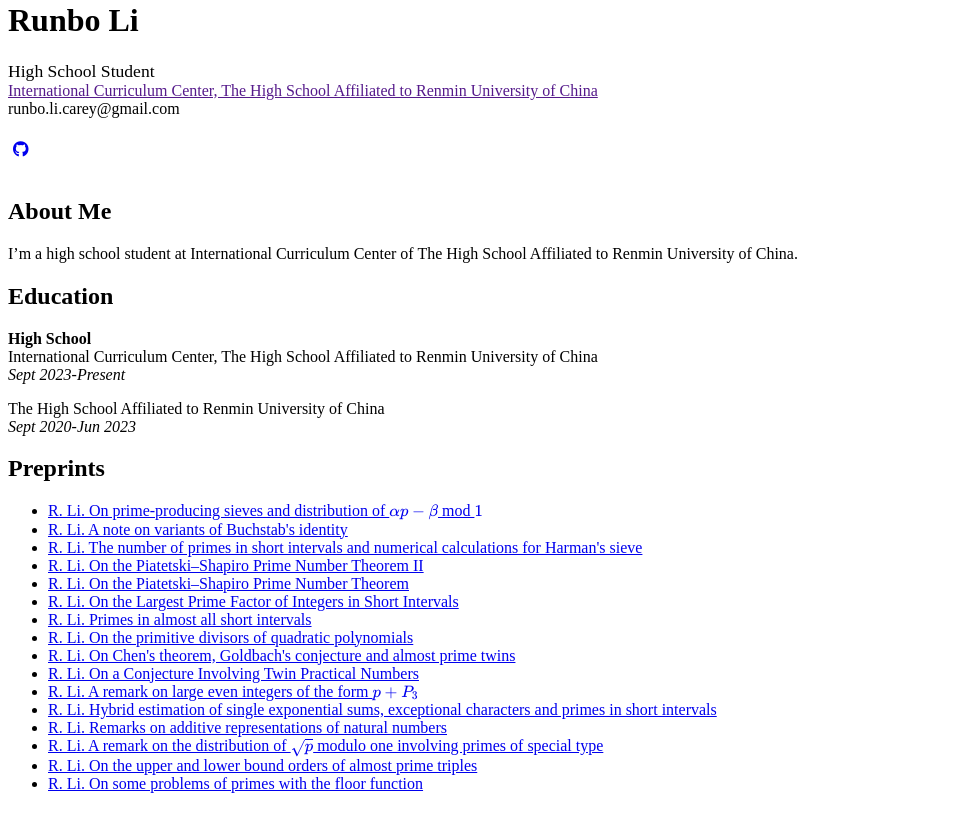
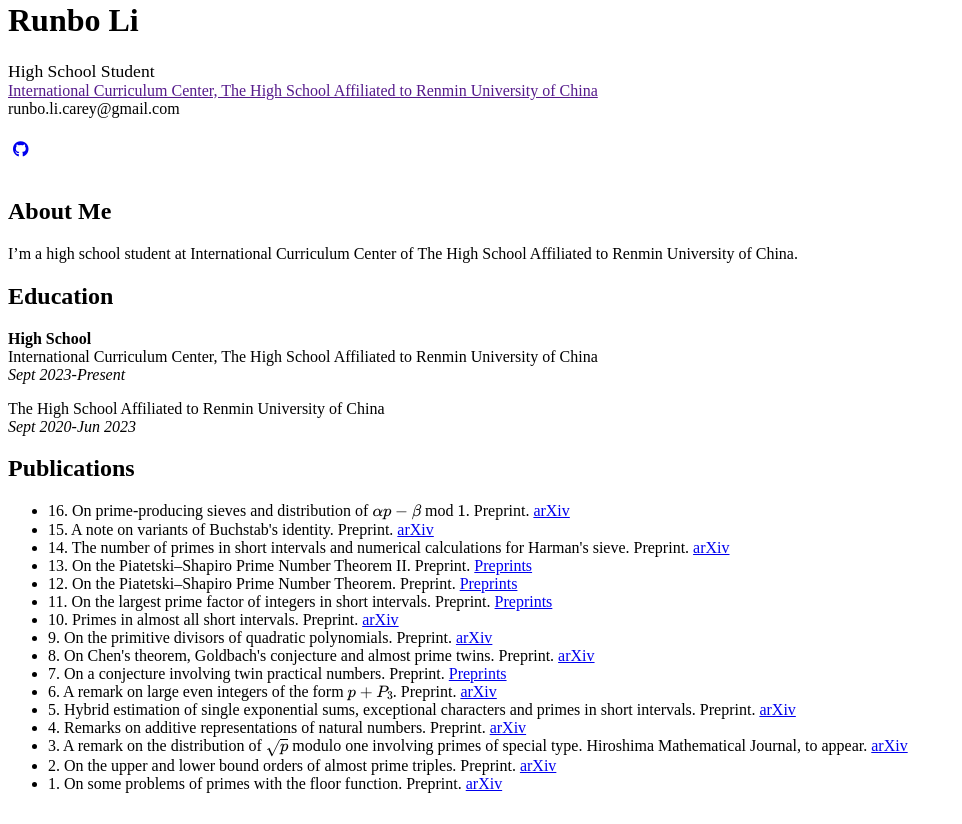
Before and after one commit to CareyRunboLi/CareyRunboLi.github.io, a Jekyll site: the page built from index.md, in a window 1280 px wide. Shown: the part 331-1155 px from the top of the page, without its empty margins (0-962 px from the left). Built offline with Jekyll 4.4.1, drawn with Linux system fonts in a browser that asks for light colours; some web fonts are replaced; formulas are drawn with MathJax 3; a style sheet for code colours, icons or effects is not loaded; our own code applies the rules of GitHub Pages for plain Markdown files.

Commit message:
Update preprints.md

```diff
--- a/_includes/preprints.md
+++ b/_includes/preprints.md
@@ -1,20 +1,20 @@
-## Preprints
+## Publications
 
 <ul style="margin:0 0 5px;">
-  <li><a href="https://arxiv.org/abs/2504.13195"><autocolor>R. Li. On prime-producing sieves and distribution of $\alpha p - \beta$ mod $1$</autocolor></a></li>
-  <li><a href="https://arxiv.org/abs/2504.07974"><autocolor>R. Li. A note on variants of Buchstab's identity</autocolor></a></li>
-  <li><a href="https://arxiv.org/abs/2308.04458"><autocolor>R. Li. The number of primes in short intervals and numerical calculations for Harman's sieve</autocolor></a></li>
-  <li><a href="https://www.preprints.org/manuscript/202504.1165/v1"><autocolor>R. Li. On the Piatetski–Shapiro Prime Number Theorem II</autocolor></a></li>
-  <li><a href="https://www.preprints.org/manuscript/202504.1190/v1"><autocolor>R. Li. On the Piatetski–Shapiro Prime Number Theorem</autocolor></a></li>
-  <li><a href="https://www.preprints.org/manuscript/202504.1212/v1"><autocolor>R. Li. On the Largest Prime Factor of Integers in Short Intervals</autocolor></a></li>
-  <li><a href="https://arxiv.org/abs/2407.05651"><autocolor>R. Li. Primes in almost all short intervals</autocolor></a></li>
-  <li><a href="https://arxiv.org/abs/2406.07575"><autocolor>R. Li. On the primitive divisors of quadratic polynomials</autocolor></a></li>
-  <li><a href="https://arxiv.org/abs/2405.05727"><autocolor>R. Li. On Chen's theorem, Goldbach's conjecture and almost prime twins</autocolor></a></li>
-  <li><a href="https://www.preprints.org/manuscript/202504.1211/v1"><autocolor>R. Li. On a Conjecture Involving Twin Practical Numbers</autocolor></a></li>
-  <li><a href="https://arxiv.org/abs/2403.09691"><autocolor>R. Li. A remark on large even integers of the form $p + P_3$</autocolor></a></li>
-  <li><a href="https://arxiv.org/abs/2401.11139"><autocolor>R. Li. Hybrid estimation of single exponential sums, exceptional characters and primes in short intervals</autocolor></a></li>
-  <li><a href="https://arxiv.org/abs/2309.03218"><autocolor>R. Li. Remarks on additive representations of natural numbers</autocolor></a></li>
-  <li><a href="https://arxiv.org/abs/2401.01351"><autocolor>R. Li. A remark on the distribution of $\sqrt{p}$ modulo one involving primes of special type</autocolor></a></li>
-  <li><a href="https://arxiv.org/abs/2401.01348"><autocolor>R. Li. On the upper and lower bound orders of almost prime triples</autocolor></a></li>
-  <li><a href="https://arxiv.org/abs/2308.16301"><autocolor>R. Li. On some problems of primes with the floor function</autocolor></a></li>
+  <li>16. On prime-producing sieves and distribution of $\alpha p - \beta$ mod $1$. Preprint. <a href="https://arxiv.org/abs/2504.13195"><autocolor>arXiv</autocolor></a></li>
+  <li>15. A note on variants of Buchstab's identity. Preprint. <a href="https://arxiv.org/abs/2504.07974"><autocolor>arXiv</autocolor></a></li>
+  <li>14. The number of primes in short intervals and numerical calculations for Harman's sieve. Preprint. <a href="https://arxiv.org/abs/2308.04458"><autocolor>arXiv</autocolor></a></li>
+  <li>13. On the Piatetski–Shapiro Prime Number Theorem II. Preprint. <a href="https://www.preprints.org/manuscript/202504.1165/v1"><autocolor>Preprints</autocolor></a></li>
+  <li>12. On the Piatetski–Shapiro Prime Number Theorem. Preprint. <a href="https://www.preprints.org/manuscript/202504.1190/v1"><autocolor>Preprints</autocolor></a></li>
+  <li>11. On the largest prime factor of integers in short intervals. Preprint. <a href="https://www.preprints.org/manuscript/202504.1212/v1"><autocolor>Preprints</autocolor></a></li>
+  <li>10. Primes in almost all short intervals. Preprint. <a href="https://arxiv.org/abs/2407.05651"><autocolor>arXiv</autocolor></a></li>
+  <li>9. On the primitive divisors of quadratic polynomials. Preprint. <a href="https://arxiv.org/abs/2406.07575"><autocolor>arXiv</autocolor></a></li>
+  <li>8. On Chen's theorem, Goldbach's conjecture and almost prime twins. Preprint. <a href="https://arxiv.org/abs/2405.05727"><autocolor>arXiv</autocolor></a></li>
+  <li>7. On a conjecture involving twin practical numbers. Preprint. <a href="https://www.preprints.org/manuscript/202504.1211/v1"><autocolor>Preprints</autocolor></a></li>
+  <li>6. A remark on large even integers of the form $p + P_3$. Preprint. <a href="https://arxiv.org/abs/2403.09691"><autocolor>arXiv</autocolor></a></li>
+  <li>5. Hybrid estimation of single exponential sums, exceptional characters and primes in short intervals. Preprint. <a href="https://arxiv.org/abs/2401.11139"><autocolor>arXiv</autocolor></a></li>
+  <li>4. Remarks on additive representations of natural numbers. Preprint. <a href="https://arxiv.org/abs/2309.03218"><autocolor>arXiv</autocolor></a></li>
+  <li>3. A remark on the distribution of $\sqrt{p}$ modulo one involving primes of special type. Hiroshima Mathematical Journal, to appear. <a href="https://arxiv.org/abs/2401.01351"><autocolor>arXiv</autocolor></a></li>
+  <li>2. On the upper and lower bound orders of almost prime triples. Preprint. <a href="https://arxiv.org/abs/2401.01348"><autocolor>arXiv</autocolor></a></li>
+  <li>1. On some problems of primes with the floor function. Preprint. <a href="https://arxiv.org/abs/2308.16301"><autocolor>arXiv</autocolor></a></li>
 </ul>
```
